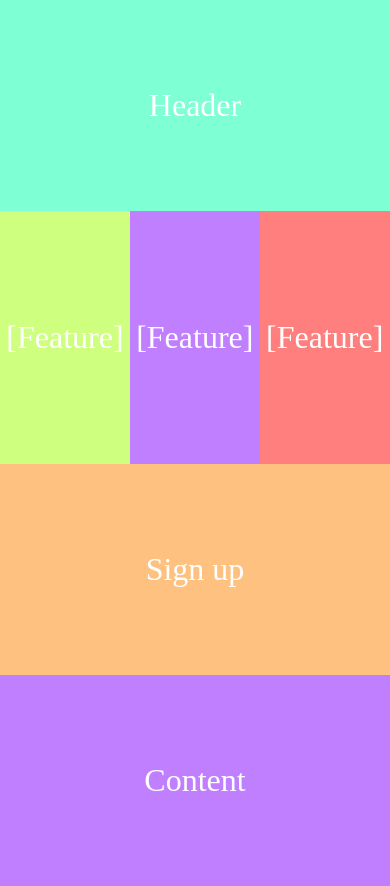
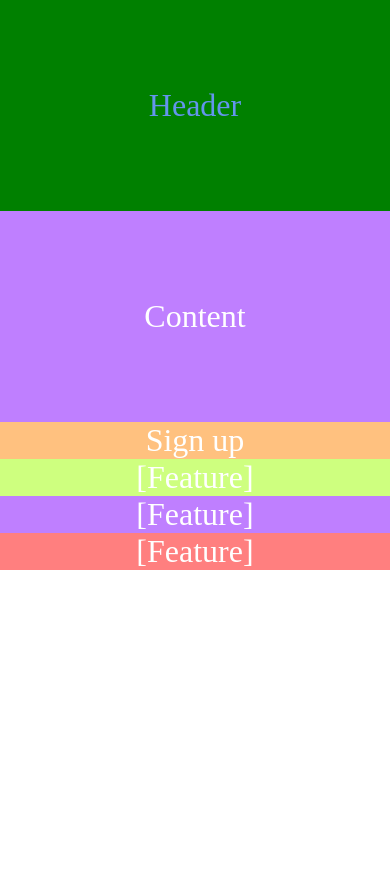
Before and after one commit to dino9611/jc21-fe, a plain HTML site: page tugas1.html in a window 390 px wide. After the commit the page ends 844 px from the top, so only its background shows below. Drawn offline with Linux system fonts and the light colour scheme.

Commit message:
day2 sesi 1

```diff
--- /dev/null
+++ b/design/index.css
@@ -0,0 +1,5 @@
+* {
+  font-family: 'Arvo', serif;
+  margin: 0;
+  padding: 0;
+}
--- /dev/null
+++ b/grid.css
@@ -0,0 +1,100 @@
+* {
+  margin: 0;
+  padding: 0;
+}
+
+.container {
+  display: grid;
+  grid-template-columns: 1fr 1fr 1fr 1fr;
+  grid-template-rows: auto;
+  grid-template-areas:
+    'header menu menu menu'
+    'hero hero hero hero'
+    'hero hero hero hero'
+    'hero hero hero hero'
+    'hero hero hero hero'
+    'main main . image'
+    'main main . image'
+    'main main . extra'
+    'main main . extra'
+    'banner banner banner banner';
+  min-height: 100vh;
+}
+
+.header {
+  /* grid-row: 1 / span 1;
+  grid-column: 1 / span 1; */
+  grid-area: header;
+}
+.menu {
+  /* grid-row: 1 / span 1;
+  grid-column: 2 / span 3; */
+  grid-area: menu;
+}
+.hero {
+  /* grid-row: 2 / span 4;
+  grid-column: 1 / span 4; */
+  grid-area: hero;
+}
+
+.main {
+  /* grid-row: 6 / span 4;
+  grid-column: 1 / span 2; */
+  grid-area: main;
+}
+
+.image {
+  /* grid-row: 6 / span 2;
+  grid-column: 4 / span 1; */
+  grid-area: image;
+}
+.banner {
+  /* grid-row: 8 / span 2;
+  grid-column: 4 / span 1; */
+  grid-area: banner;
+}
+
+.extra {
+  /* grid-row: 10 / span 4;
+  grid-column: 1 / span 4; */
+  grid-area: extra;
+}
+.bg-1 {
+  background-color: cadetblue;
+}
+
+.bg-2 {
+  background-color: rgb(144, 160, 95);
+}
+
+.bg-3 {
+  background-color: rgb(160, 95, 139);
+}
+
+.bg-4 {
+  background-color: rgb(160, 95, 104);
+}
+
+/* tablets */
+@media only screen and (max-width: 768px) {
+}
+
+/* mobile */
+@media only screen and (max-width: 600px) {
+  .container {
+    grid-template-columns: 1fr;
+    grid-template-areas:
+      'header '
+      'menu'
+      'hero '
+      'hero '
+      'hero'
+      'main'
+      'main '
+      'banner'
+      'banner'
+      'extra'
+      'extra'
+      'image';
+  }
+}
--- a/tugas1.css
+++ b/tugas1.css
@@ -47,13 +47,47 @@
   display: flex;
   flex-wrap: wrap;
 }
-
+.isi-container > div:last-child {
+  flex-basis: 100%;
+  height: 25vh;
+}
 .isi-container > div {
   flex-basis: 33.3%;
   height: 30vh;
 }
 
-.isi-container > div:last-child {
-  flex-basis: 100%;
-  height: 25vh;
+/* tablets */
+@media only screen and (max-width: 768px) {
+  .bg-1 {
+    background-color: red;
+  }
+  /* teori tidak menambahkan class */
+  .header-container {
+    order: -2;
+  }
+  /* teori menambahkan class baru */
+  .tb-content {
+    order: -1;
+  }
+  /* teori tidak menambahkan class */
+  .isi-container > div {
+    flex-basis: 50%;
+  }
+  .isi-container > div:last-child {
+    flex-basis: 50%;
+    height: 30vh;
+    order: -1;
+  }
 }
+
+/* mobile */
+@media only screen and (max-width: 600px) {
+  .bg-1 {
+    background-color: green;
+    color: cornflowerblue;
+  }
+  /* teori menambah class baru */
+  .vertical {
+    flex-direction: column;
+  }
+}
--- a/tugas1.html
+++ b/tugas1.html
@@ -10,13 +10,13 @@
   <body>
     <div class="container">
       <div class="bg-1 header-container ketengah">Header</div>
-      <div class="isi-container">
+      <div class="isi-container vertical">
         <div class="bg-2 ketengah">[Feature]</div>
         <div class="bg-3 ketengah">[Feature]</div>
         <div class="bg-4 ketengah">[Feature]</div>
         <div class="bg-5 ketengah">Sign up</div>
       </div>
-      <div class="content bg-3 ketengah">Content</div>
+      <div class="content tb-content bg-3 ketengah">Content</div>
     </div>
   </body>
 </html>
```
Also changed, not shown: design/index.html (added, +26 -0 lines), grid.html (added, +21 -0 lines).
